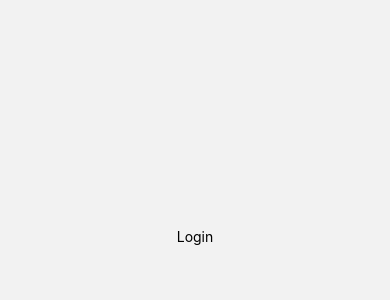
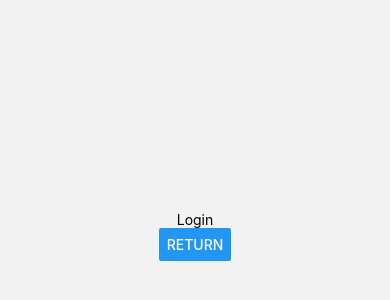
Before and after one commit to Gustavotc/tech-challenge-portal-alunos-app, a React Native app: screen /Login in a window 390 px wide. Shown: the part 186-486 px from the top of the page. Built offline with nearby package versions, Linux system fonts and the light colour scheme.

Commit message:
chore: axios api setup

```diff
--- a/package.json
+++ b/package.json
@@ -16,6 +16,7 @@
     "@expo/vector-icons": "^14.0.2",
     "@react-navigation/native": "^6.0.2",
     "@react-navigation/native-stack": "^6.11.0",
+    "axios": "^1.7.7",
     "expo": "~51.0.28",
     "expo-constants": "~16.0.2",
     "expo-font": "~12.0.9",
--- a/src/Login.tsx
+++ b/src/Login.tsx
@@ -1,7 +1,10 @@
 import React from 'react';
-import { View, Text } from 'react-native';
+import { View, Text, Button } from 'react-native';
+import { useNavigation } from '@react-navigation/native';
 
 const Login: React.FC = () => {
+  const navigation = useNavigation();
+
   return (
     <View
       style={{
@@ -10,6 +13,7 @@ const Login: React.FC = () => {
         alignItems: 'center',
       }}>
       <Text>Login</Text>
+      <Button title='Return' onPress={navigation.goBack} />
     </View>
   );
 };
```
Also changed, not shown: src/config/api/Api.ts (added, +12 -0 lines), .eslintrc.js, 1 other file (tests, documents, lock files or other folders).
